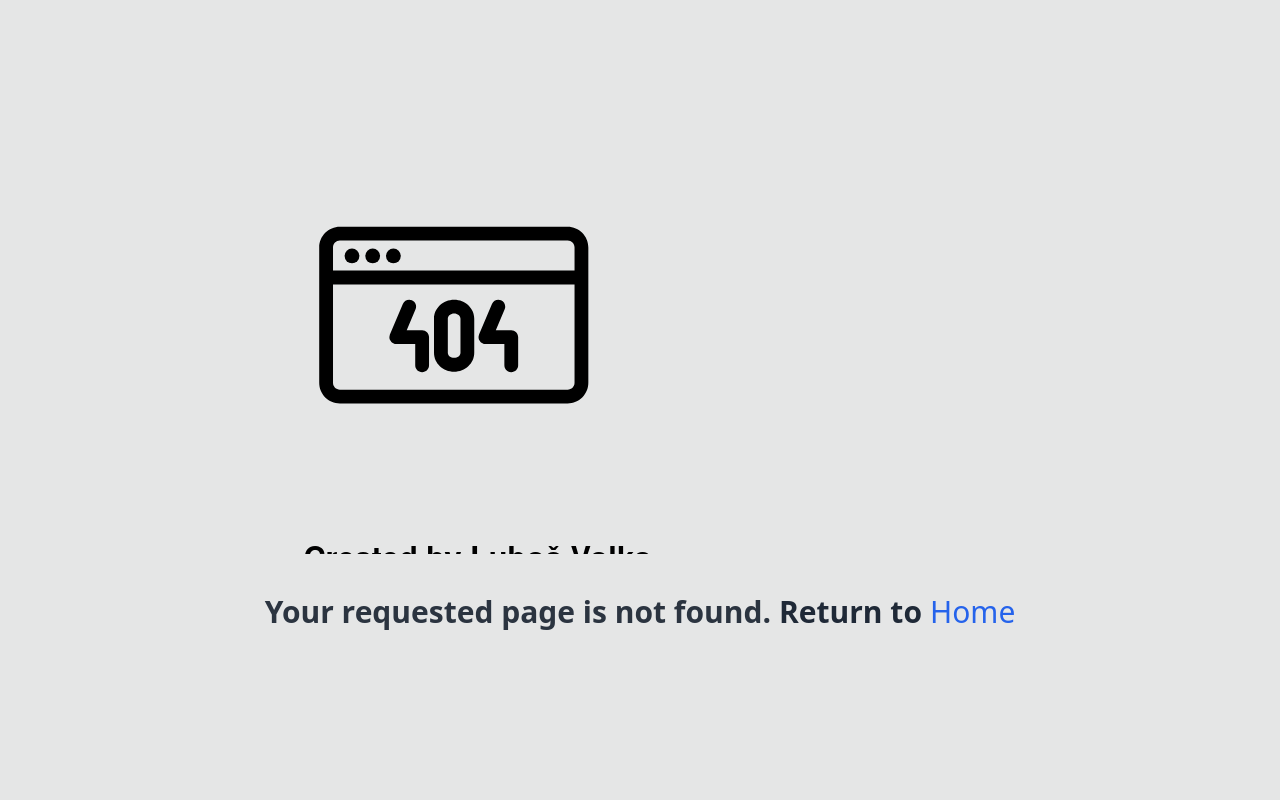
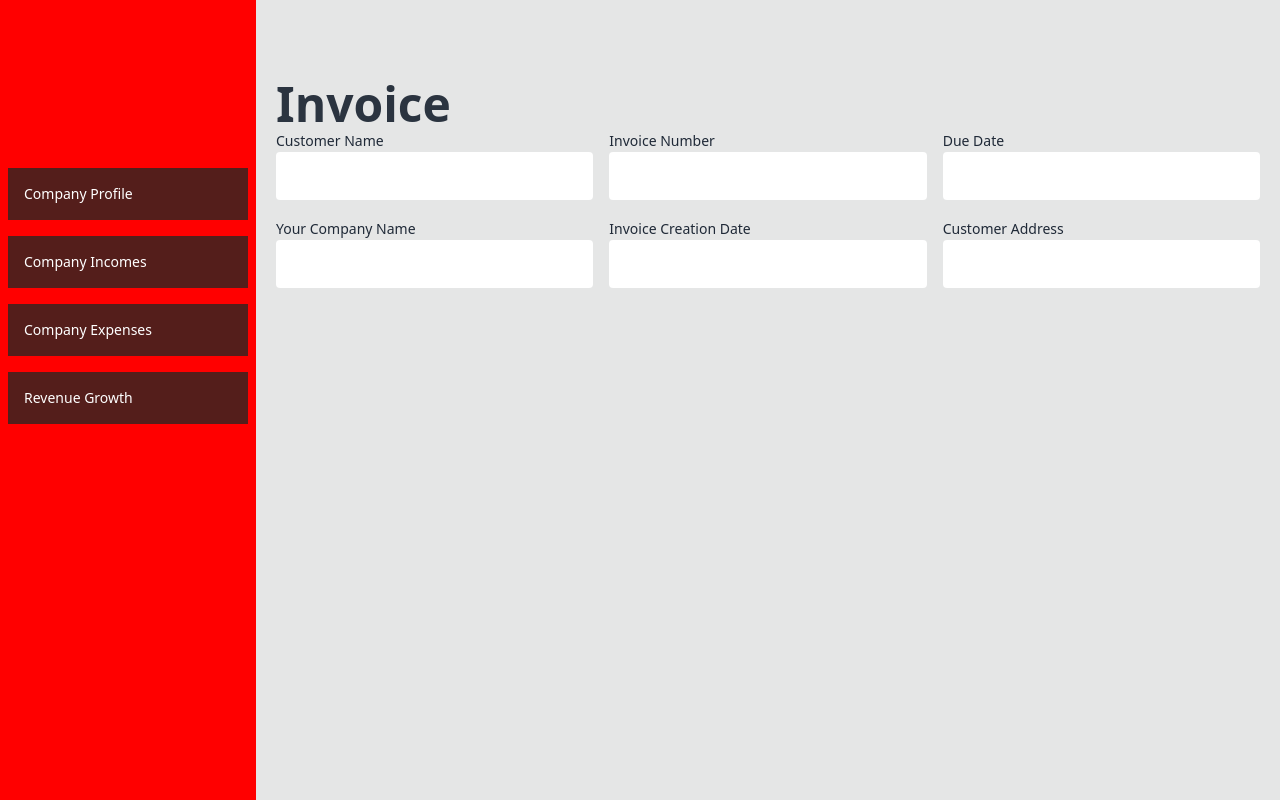
Before and after one commit to maasajal/revboost-solutions, a React (Vite) app: page /dashboard/invoice in a window 1280 px wide. Before the commit this address had no page. Built offline with nearby package versions, Linux system fonts and the light colour scheme.

Commit message:
Update: Invoice Route in the dashboard & Form Field

```diff
--- /dev/null
+++ b/src/pages/InvoiceAndBilling/Invoice.tsx
@@ -0,0 +1,84 @@
+const Invoice = () => {
+  return (
+    <>
+      <section className="container mx-auto mt-10">
+        <h2>Invoice</h2>
+        <div>
+          <form className="grid lg:grid-cols-3 sm:grid-cols-2 grid-cols-1 gap-4 ">
+            <div className="space-y-4">
+              <div>
+                <label htmlFor="name" className="text-sm">
+                  Customer Name
+                </label>
+                <input
+                  id="name"
+                  type="text"
+                  placeholder=""
+                  className="w-full p-3 rounded dark:bg-gray-100"
+                />
+              </div>
+              <div>
+                <label htmlFor="email" className="text-sm">
+                  Your Company Name
+                </label>
+                <input
+                  id="email"
+                  type="email"
+                  className="w-full p-3 rounded dark:bg-gray-100"
+                />
+              </div>
+            </div>
+            <div className="space-y-4">
+              <div>
+                <label htmlFor="name" className="text-sm">
+                  Invoice Number
+                </label>
+                <input
+                  id="name"
+                  type="text"
+                  placeholder=""
+                  className="w-full p-3 rounded dark:bg-gray-100"
+                />
+              </div>
+              <div>
+                <label htmlFor="email" className="text-sm">
+                 Invoice Creation Date
+                </label>
+                <input
+                  id="email"
+                  type="email"
+                  className="w-full p-3 rounded dark:bg-gray-100"
+                />
+              </div>
+            </div>
+            <div className="space-y-4">
+              <div>
+                <label htmlFor="name" className="text-sm">
+                 Due Date
+                </label>
+                <input
+                  id="name"
+                  type="text"
+                  placeholder=""
+                  className="w-full p-3 rounded dark:bg-gray-100"
+                />
+              </div>
+              <div>
+                <label htmlFor="email" className="text-sm">
+                 Customer Address
+                </label>
+                <input
+                  id="email"
+                  type="email"
+                  className="w-full p-3 rounded dark:bg-gray-100"
+                />
+              </div>
+            </div>
+          </form>
+        </div>
+      </section>
+    </>
+  );
+};
+
+export default Invoice;
```
Also changed, not shown: src/routes/Router.tsx (+8 -1 lines).
